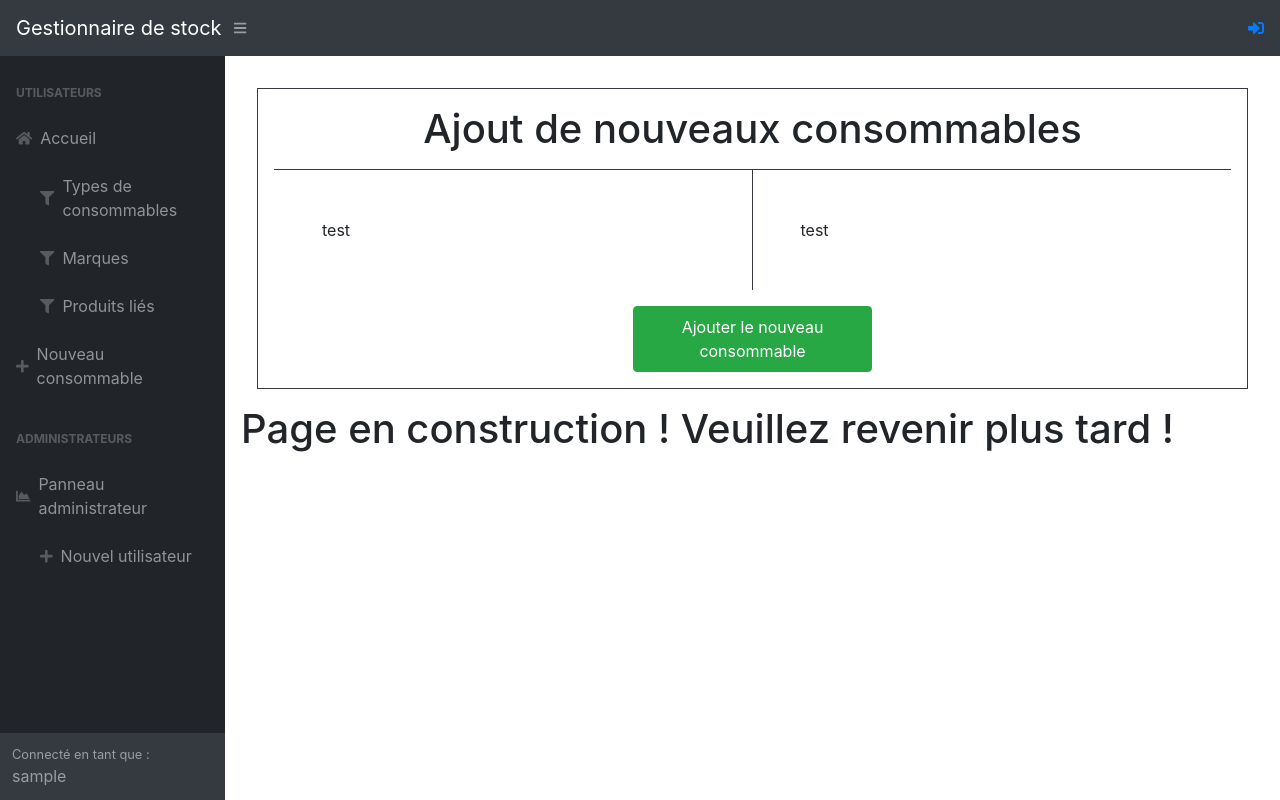
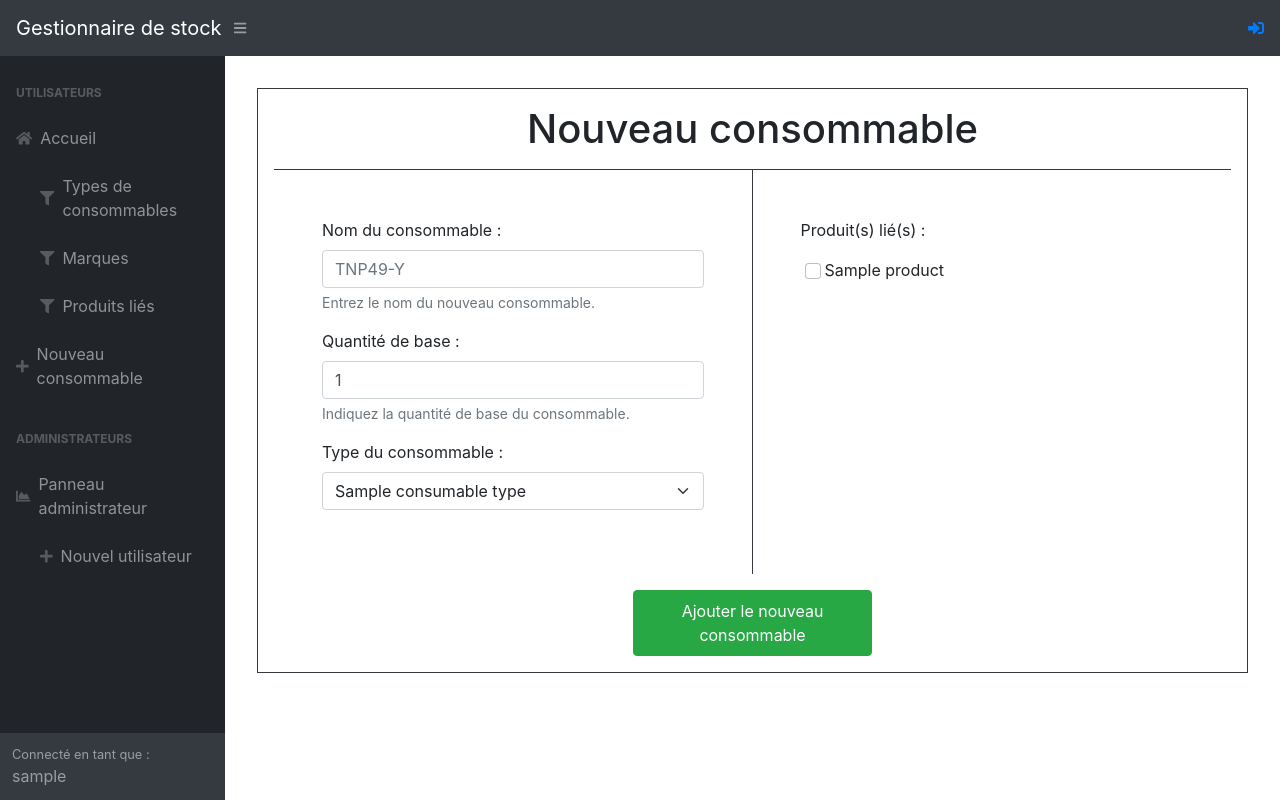
Before and after one commit to LouisRichard/TPI-Gestion-de-stock, a PHP site: template Realisation/view/newConsumable.php in a window 1280 px wide. Run offline with PHP 8.4, Linux system fonts and the light colour scheme; the visitor is signed in with stand-in values (Sample User, id 1); the template is opened without the code that fills it: most values are stand-ins (such as "Sample title", 1, 10 or a date in 2020).

Commit message:
Fin de la vue nouveau consommable
Fin de la vue nouveau consommable, modification des fonctions de récupérations de données pour avoir quelques éléments en plus et que ça correspondent aux besoins de la nouvelle page. Mise en page des données récupérées

```diff
--- a/Realisation/controller/display.php
+++ b/Realisation/controller/display.php
@@ -85,6 +85,11 @@ function displayNewUser(){
  */
 function displayNewConsumable(){
     if(isset($_SESSION['username']) && $_SESSION['username'] != ''){
+        require_once 'model/displayRequestManager.php';
+
+        $consumableTypes = getConsumableTypes();
+        $products = getProducts();
+
         require 'view/newConsumable.php';
     }
     else{
--- a/Realisation/model/displayRequestManager.php
+++ b/Realisation/model/displayRequestManager.php
@@ -78,7 +78,7 @@ function getBrands(){
  * @return array
  */
 function getConsumableTypes(){
-    $query = "SELECT name FROM consumable_types";
+    $query = "SELECT IDConsumableTypes, name FROM consumable_types";
 
     return executeQuery($query);
 }
@@ -88,7 +88,7 @@ function getConsumableTypes(){
  * @return array
  */
 function getProducts(){
-    $query = "SELECT products.name, brands.name AS brand, product_types.name AS type FROM `products`
+    $query = "SELECT products.IDProducts, products.name, brands.name AS brand, product_types.name AS type FROM `products`
         INNER JOIN product_types ON products.FKProductTypes = product_types.IDProductTypes
         INNER JOIN brands ON products.FKBrand = brands.IDBrands";
 
--- a/Realisation/view/newConsumable.php
+++ b/Realisation/view/newConsumable.php
@@ -9,20 +9,49 @@ ob_start();
 ?>
 
 <div class="m-3 border border-dark pl-3 pr-3">
-    <h1 class="mt-3 text-center">Ajout de nouveaux consommables</h1>
+    <form method="post" action="?action=requestNewConsumable">
+        <h1 class="mt-3 text-center">Nouveau consommable</h1>
         <div class="mt-3 border-top border-dark d-flex flex-wrap w-100">
-        <div class="flex-column pt-5 pl-5 border-right border-dark w-50">
-            test
+            <div class="flex-column p-5 border-right border-dark w-50">
+                <div class="mb-3 w-100">
+                    <label for="consumableName" class="form-label">Nom du consommable :</label>
+                    <input type="text" class="form-control" name="consumableName" id="consumableName" aria-describedby="consumableNameHelp" placeholder="TNP49-Y">
+                    <div id="consumableNameHelp" class="form-text">Entrez le nom du nouveau consommable.</div>
+                </div>
+                <div class="mb-3 w-100">
+                    <label for="consumableQuantity" class="form-label">Quantité de base :</label>
+                    <input type="number" class="form-control" name="consumableQuantity" id="consumableQuantity" aria-describedby="consumableQuantityHelp" value="1" min="0" max="100">
+                    <div id="consumableQuantityHelp" class="form-text">Indiquez la quantité de base du consommable.</div>
+                </div>
+                <div class="mb-3 w-100">
+                    <label for="consumableType" class="form-label">Type du consommable :</label>
+                    <select class="form-select mb-3" id="consumableType" name="consumableType" aria-label="consumableType">
+                        <?php if(isset($consumableTypes)) : foreach($consumableTypes as $type) : ?>
+                            <option value="<?= $type['IDConsumableTypes']; ?>"><?= $type['name']; ?></option>
+                        <?php endforeach; endif; ?>
+                    </select>
+                </div>
             </div>
             <div class="flex-column p-5 w-50">
-            test
+                <div class="mb-2 w-100">
+                    <label class="form-label">Produit(s) lié(s) :</label>
+                </div>
+                <?php if(isset($products)) : foreach($products as $product) :?>
+                    <div class="pl-4 w-100">
+                        <input class="form-check-input" type="checkbox" id="consumableLinkedElement<?= $product['IDProducts']; ?>" name="consumableLinkedElement<?= $product['IDProducts']; ?>">
+                        <label class="form-check-label" for="consumableLinkedElement<?= $product['IDProducts']; ?>">
+                            <?= $product['name']; ?>
+                        </label>
+                    </div>
+                <?php endforeach; endif; ?>
             </div>
         </div>
         <div class="w-100 text-center">
             <button type="submit" class="btn btn-success w-25 p-2 m-3">Ajouter le nouveau consommable</button>
         </div>
+    </form>
 </div>
-<h1>Page en construction ! Veuillez revenir plus tard !</h1>
+
 <?php
 $content = ob_get_clean();
 require "template.php";
```
Lines whose indentation alone changed are shown as unchanged.
